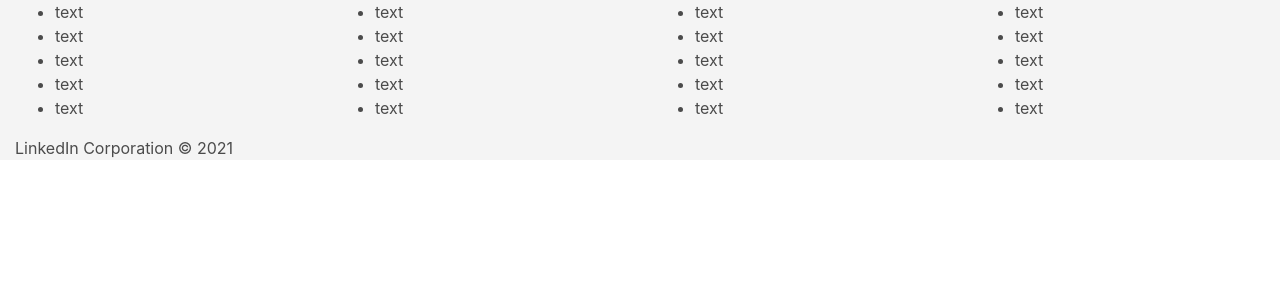
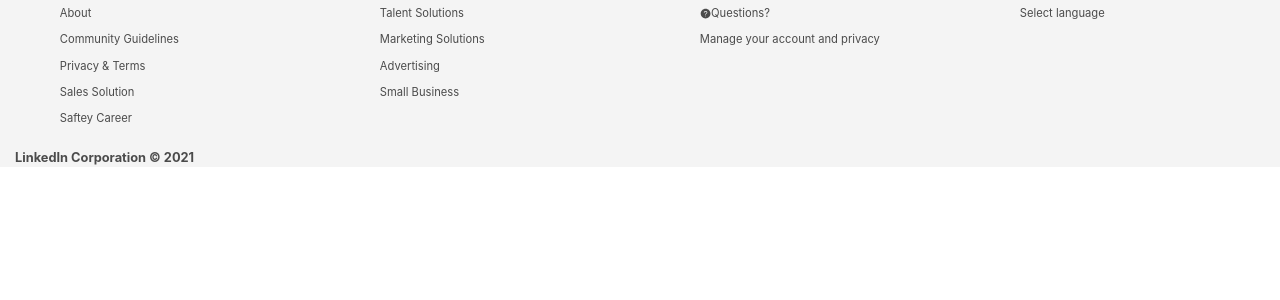
Before and after one commit to a-pyro/build-week-2-linkedin, a React (Create React App) app: page / in a window 1280 px wide. Shown: the top 300 px of the page. Built offline with nearby package versions, Linux system fonts and the light colour scheme.

Commit message:
refined footer with new styles

```diff
--- a/package.json
+++ b/package.json
@@ -3,6 +3,7 @@
   "version": "0.1.0",
   "private": true,
   "dependencies": {
+    "@react-icons/all-files": "^4.1.0",
     "@testing-library/jest-dom": "^5.11.10",
     "@testing-library/react": "^11.2.6",
     "@testing-library/user-event": "^12.8.3",
@@ -15,6 +16,7 @@
     "react-icons": "^4.2.0",
     "react-router-dom": "^5.2.0",
     "react-scripts": "4.0.3",
+    "styled-components": "^5.2.3",
     "web-vitals": "^1.1.1"
   },
   "scripts": {
--- a/src/components/Footer.jsx
+++ b/src/components/Footer.jsx
@@ -2,55 +2,68 @@
 import Container from "react-bootstrap/Container";
 import Col from "react-bootstrap/Col";
 import Row from "react-bootstrap/Row";
+import styled from "styled-components";
+import { AiFillQuestionCircle } from "react-icons/ai";
 
 const Footer = function () {
   return (
-    <Container fluid style={{ background: "#f4f4f4", color: "#4b4b4b" }}>
+    <FooterStyled fluid className="mx-0">
       <Row>
         <Col>
           <ul>
-            <li>text</li>
-            <li>text</li>
-            <li>text</li>
-            <li>text</li>
-            <li>text</li>
+            <li>About</li>
+            <li>Community Guidelines</li>
+            <li>Privacy & Terms</li>
+            <li>Sales Solution</li>
+            <li>Saftey Career</li>
           </ul>
         </Col>
         <Col>
           <ul>
-            <li>text</li>
-            <li>text</li>
-            <li>text</li>
-            <li>text</li>
-            <li>text</li>
+            <li>Talent Solutions</li>
+            <li>Marketing Solutions</li>
+            <li>Advertising</li>
+            <li>Small Business</li>
           </ul>
         </Col>
         <Col>
           <ul>
-            <li>text</li>
-            <li>text</li>
-            <li>text</li>
-            <li>text</li>
-            <li>text</li>
+            <li>
+              <AiFillQuestionCircle />
+              Questions?
+            </li>
+            <li>Manage your account and privacy</li>
           </ul>
         </Col>
         <Col>
           <ul>
-            <li>text</li>
-            <li>text</li>
-            <li>text</li>
-            <li>text</li>
-            <li>text</li>
+            <li>Select language</li>
           </ul>
         </Col>
       </Row>
       <Row>
-        <Col>
+        <Col className="footerText">
           LinkedIn Corporation <span>&#169;</span> 2021
         </Col>
       </Row>
-    </Container>
+    </FooterStyled>
   );
 };
 
 export default Footer;
+
+const FooterStyled = styled(Container)`
+  background: #f4f4f4;
+  color: #4b4b4b;
+
+  & li {
+    list-style-type: none;
+    font-size: 0.7rem;
+    padding: 0.3rem;
+  }
+
+  & .footerText {
+    font-size: 0.8rem;
+    font-weight: bold;
+  }
+`;
```
Also changed, not shown: 1 other file (tests, documents, lock files or other folders).
